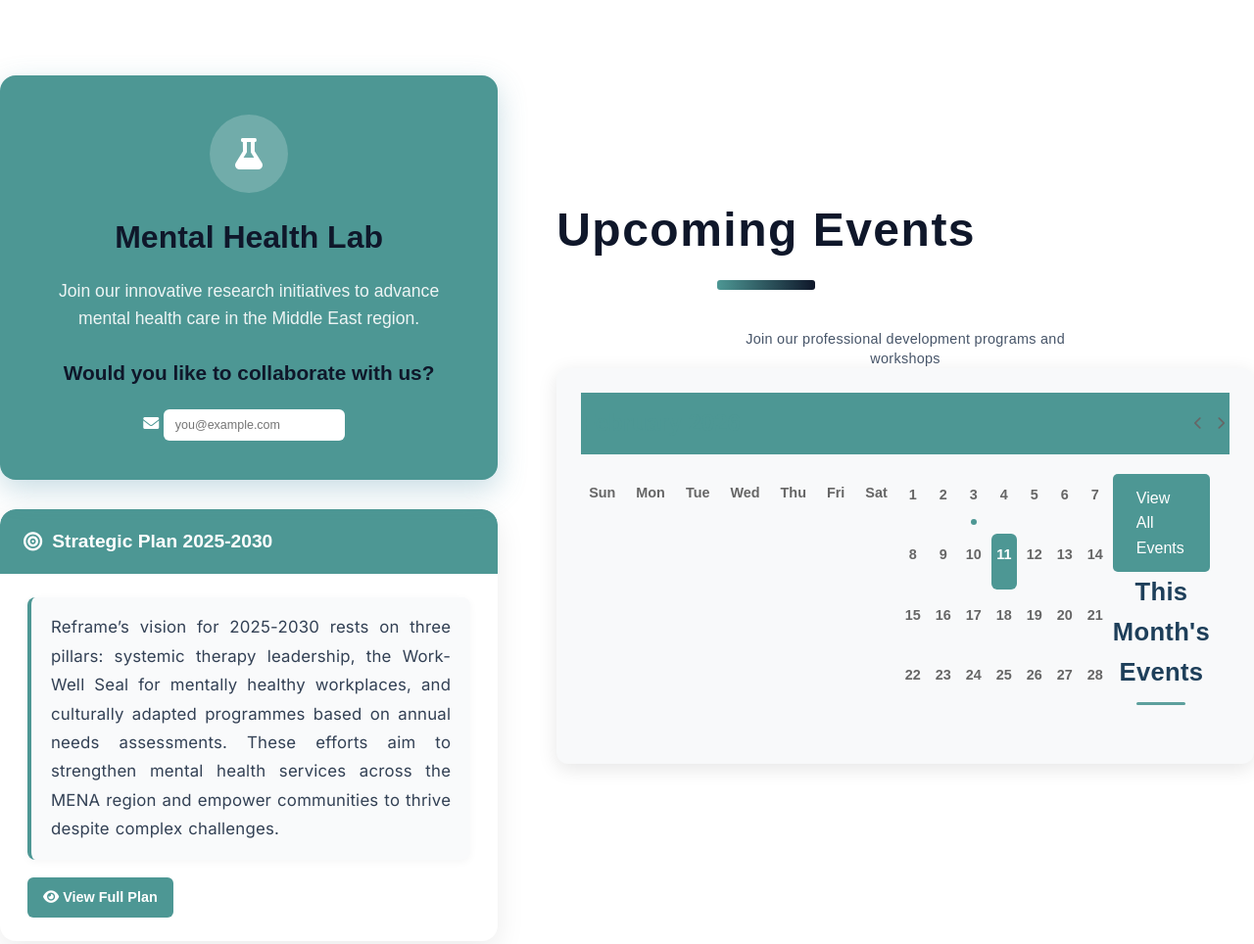
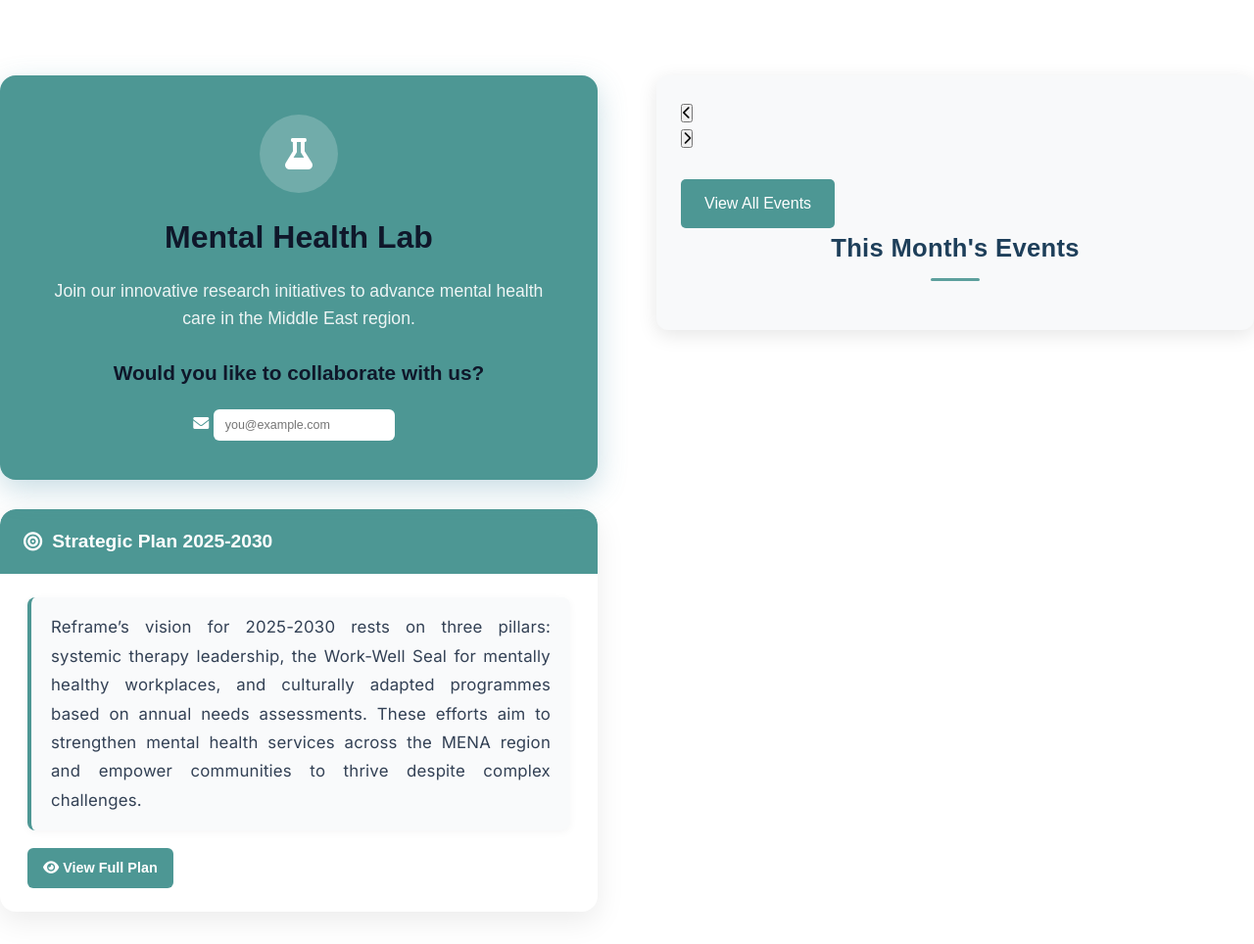
Before and after one commit to marysb22/reframe, a plain HTML site: page index.html in a window 1280 px wide. Shown: the part 523-1487 px from the top of the page at 98% size. Drawn offline with Linux system fonts and the light colour scheme.

Commit message:
Update index.html

```diff
--- a/index.html
+++ b/index.html
@@ -307,57 +307,44 @@
   </div>
  </div>
  </div>
-      <!-- /lab-column -->
-
-      <!-- ✅ RIGHT COLUMN: Calendar -->
-      <div class="calendar-half">
-        <div class="section-header">
-          <h2 data-translate="calendar_title">Upcoming Events</h2>
-          <p data-translate="calendar_subtitle">Join our professional development programs and workshops</p>
-        </div>
-
-        <div class="calendar-widget">
-          <div class="calendar-header">
-            <h3 data-translate="calendar_month">July 2025</h3>
-            <div class="calendar-nav">
-              <button class="prev-month"><i class="fas fa-chevron-left"></i></button>
-              <button class="next-month"><i class="fas fa-chevron-right"></i></button>
-            </div>
-          </div>
-
-          <div class="calendar-grid">
-            <div class="calendar-days">
-          <div class="calendar-days">
-  <span>Sun</span><span>Mon</span><span>Tue</span>
-  <span>Wed</span><span>Thu</span><span>Fri</span><span>Sat</span>
-</div>
-
-
-          <div class="calendar-dates">
-  <span>1</span>
-  <span>2</span>
-  <span class="event-date">3</span>
-  <span>4</span><span>5</span>
-  <span>6</span><span>7</span><span>8</span><span>9</span><span>10</span><span>11</span><span>12</span><span>13</span>
-  <span>14</span><span>15</span><span>16</span><span>17</span><span>18</span><span>19</span><span>20</span>
-  <span>21</span><span>22</span><span>23</span><span>24</span><span>25</span><span>26</span><span>27</span>
-  <span>28</span><span>29</span>
-  <span class="event-date">30</span>
-</div>
-
-
-          <div class="upcoming-events">
-  <div class="events-header">
-    <a href="events.html" class="view-all-btn" data-translate="events_view_all">View All Events</a>
-    <h4 data-translate="events_this_month">This Month's Events</h4>
+
+
+<div class="calendar-widget">
+
+  <!-- HEADER -->
+  <div class="calendar-header-pro">
+    <button class="prev-month">
+      <i class="fas fa-chevron-left"></i>
+    </button>
+
+    <div class="calendar-title-wrapper">
+      <span class="calendar-month"></span>
+      <span class="calendar-year"></span>
+    </div>
+
+    <button class="next-month">
+      <i class="fas fa-chevron-right"></i>
+    </button>
   </div>
 
-
-
-
+  <!-- GRID -->
+  <div class="calendar-grid">
+
+    <div class="calendar-days"></div>
+
+    <div class="calendar-dates"></div>
+
+  </div>
+
+  <!-- EVENTS SECTION -->
+  <div class="upcoming-events">
+    <div class="events-header">
+      <a href="events.html" class="view-all-btn">View All Events</a>
+      <h4>This Month's Events</h4>
     </div>
   </div>
-</section>
+
+</div>
 
 
 
```
